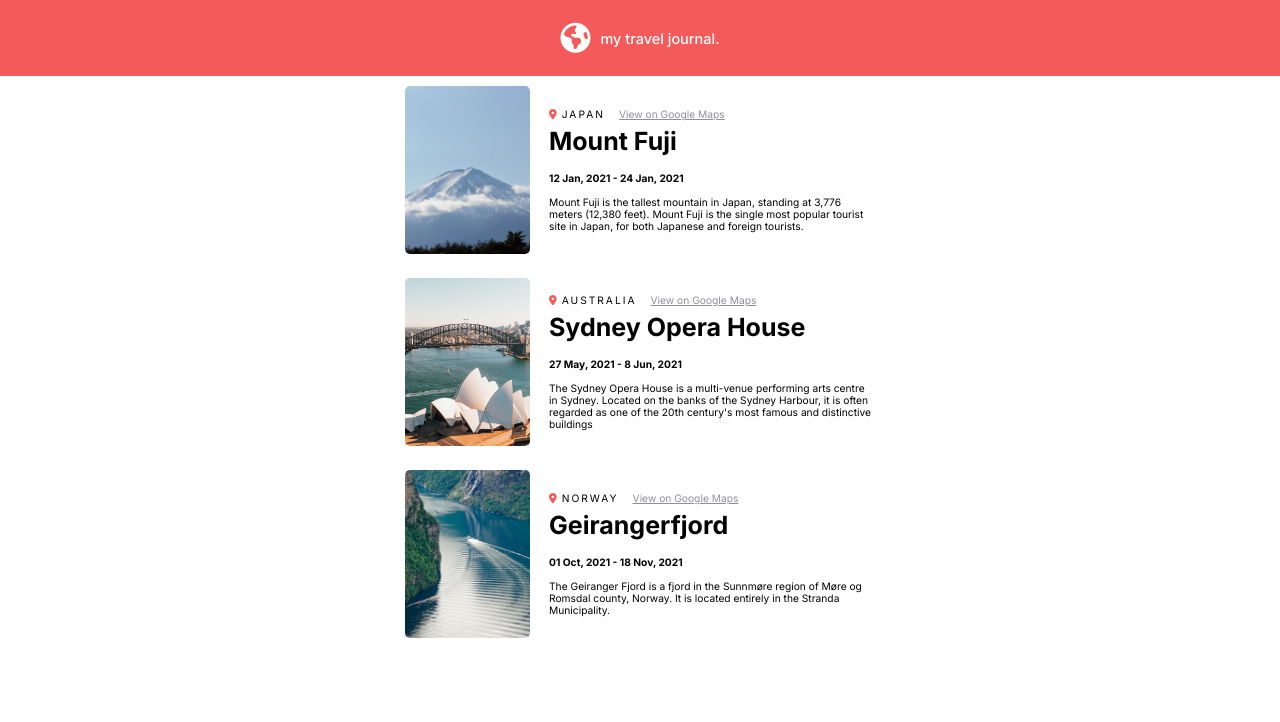
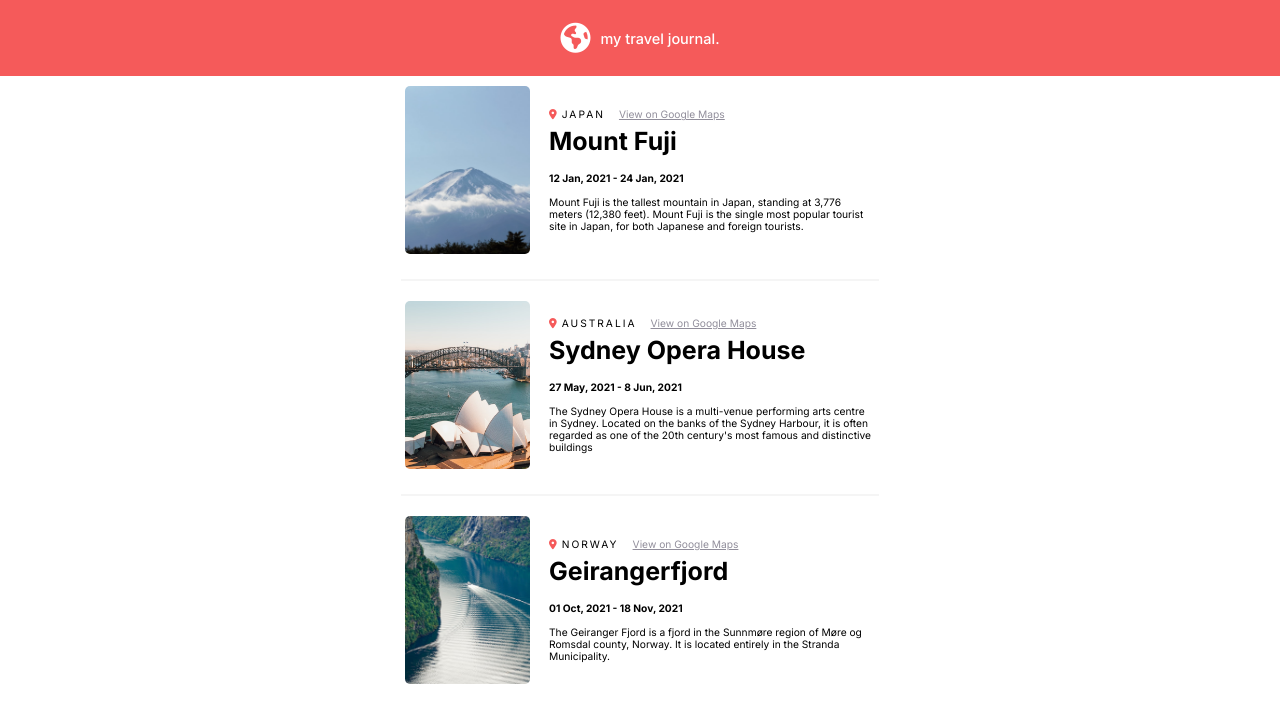
Before and after one commit to MalcolmSmalls/Scrimba-Solo-Travel-Project, a React (Create React App) app: page / in a window 1280 px wide. Shown: the top 722 px of the page. Built offline with nearby package versions, Linux system fonts and the light colour scheme.

Commit message:
Add conditional for border on every element but last

```diff
--- a/src/App.css
+++ b/src/App.css
@@ -87,3 +87,10 @@ header > h1, header > i {
   gap:20px;
   margin-block:10px;
 }
+
+
+.bottom-border {
+  border-bottom:2px #F5F5F5 solid;
+  width:478px;
+  margin:21px auto 0 auto
+}
--- a/src/Components/Entry.js
+++ b/src/Components/Entry.js
@@ -3,6 +3,7 @@ function Entry (props) {
     // console.log(props)
 
     return (
+        <div className = "main-container">
         <div className = "entry-container">
             <div className = "image-container">
                 <img src={props.item.photo}/>
@@ -26,6 +27,12 @@ function Entry (props) {
                 </p>
             </div>
         </div>
+        {props.item.id === 1 || props.item.id === 2 ? <div className = "bottom-border"></div> : null}
+
+
+
+        </div>
+
     )
 
 }
```
